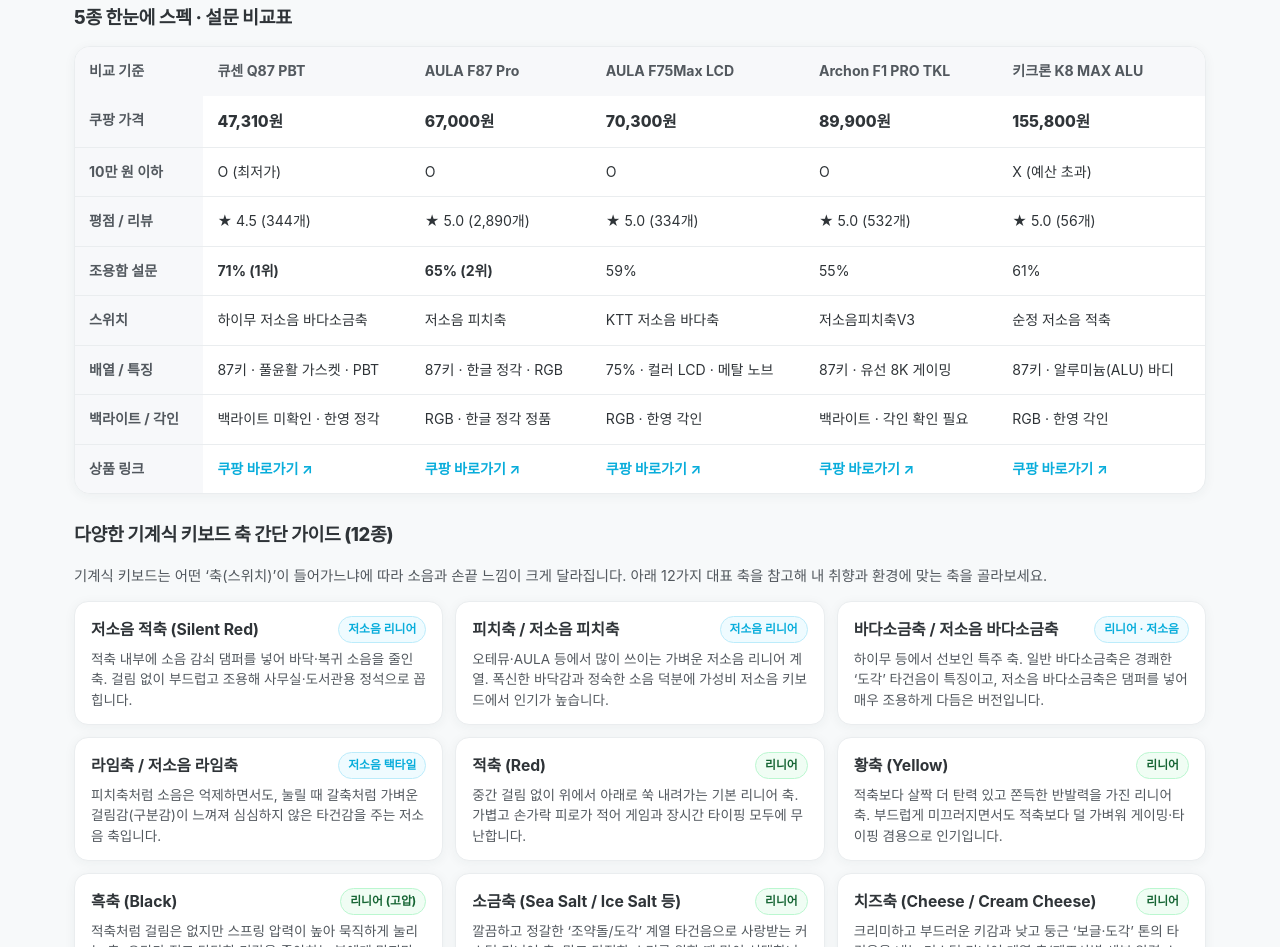
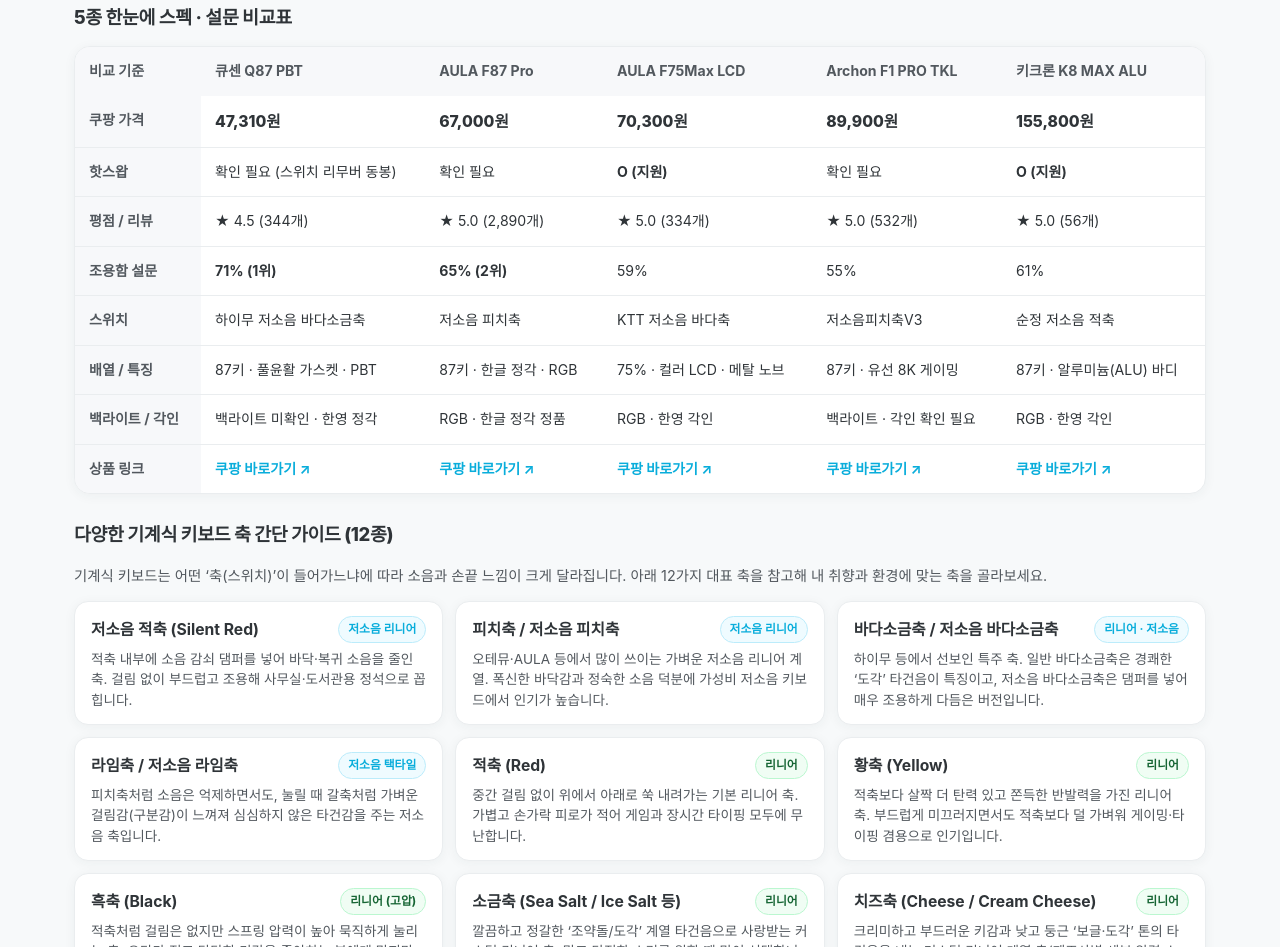
Before and after one commit to bluesea202/silent_keyboard, a plain HTML site: page index.html in a window 1280 px wide. Shown: the part 2350-3297 px from the top of the page. Drawn offline with Linux system fonts and the light colour scheme.

Commit message:
Replace under-100k row with hotswap row in comparison table

```diff
--- a/index.html
+++ b/index.html
@@ -1099,12 +1099,12 @@
             <td class="table-price">155,800원</td>
           </tr>
           <tr>
-            <th>10만 원 이하</th>
-            <td>O (최저가)</td>
-            <td>O</td>
-            <td>O</td>
-            <td>O</td>
-            <td>X (예산 초과)</td>
+            <th>핫스왑</th>
+            <td>확인 필요 (스위치 리무버 동봉)</td>
+            <td>확인 필요</td>
+            <td><b>O (지원)</b></td>
+            <td>확인 필요</td>
+            <td><b>O (지원)</b></td>
           </tr>
           <tr>
             <th>평점 / 리뷰</th>
```
Also changed, not shown: shopping-compare.html (+6 -6 lines).
